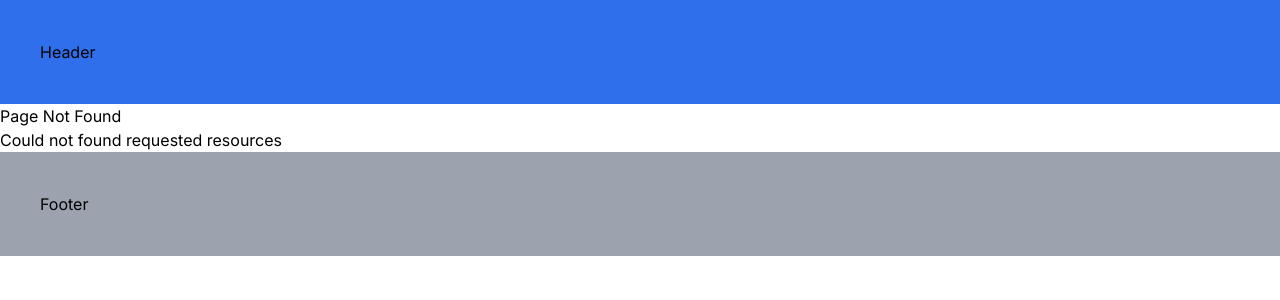
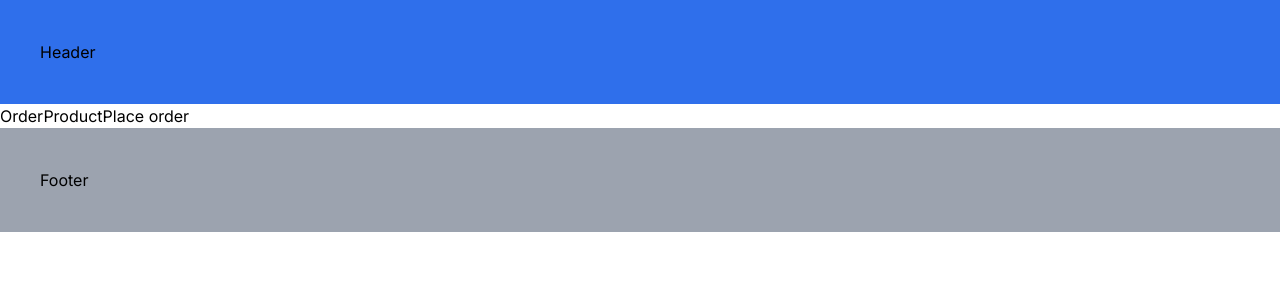
Before and after one commit to Omid-Sargazi/nextjs-dashboard, a Next.js app: page /order-product in a window 1280 px wide. Before the commit this address had no page. Shown: the top 300 px of the page. Built offline with nearby package versions, Linux system fonts and the light colour scheme; a web font is replaced by a local one.

Commit message:
Navigating Programmatically

```diff
--- /dev/null
+++ b/app/order-product/page.tsx
@@ -0,0 +1,37 @@
+// "use client"
+// import React from 'react'
+// import { useRouter } from 'next/navigation'
+
+
+// export const OrderProduct = () => {
+//     const router = useRouter()
+//     const handleClick = ()=>{
+//         console.log("placing your order")
+//         router.push("/")
+//     }
+//   return (
+//     <>
+//         <div>OrderProduct</div>
+//         <button onClick={handleClick}>Place order</button>
+//     </>
+//   )
+// }
+
+"use client"
+import { useRouter } from 'next/navigation';
+
+const OrderProduct = () => {
+    const router = useRouter()
+    const handleClick = ()=>{
+        console.log("placing your order")
+        router.push("/")
+    }
+  return (
+    <div>
+      OrderProduct
+      <button onClick={handleClick}>Place order</button>
+    </div>
+  )
+}
+
+export default OrderProduct
```
